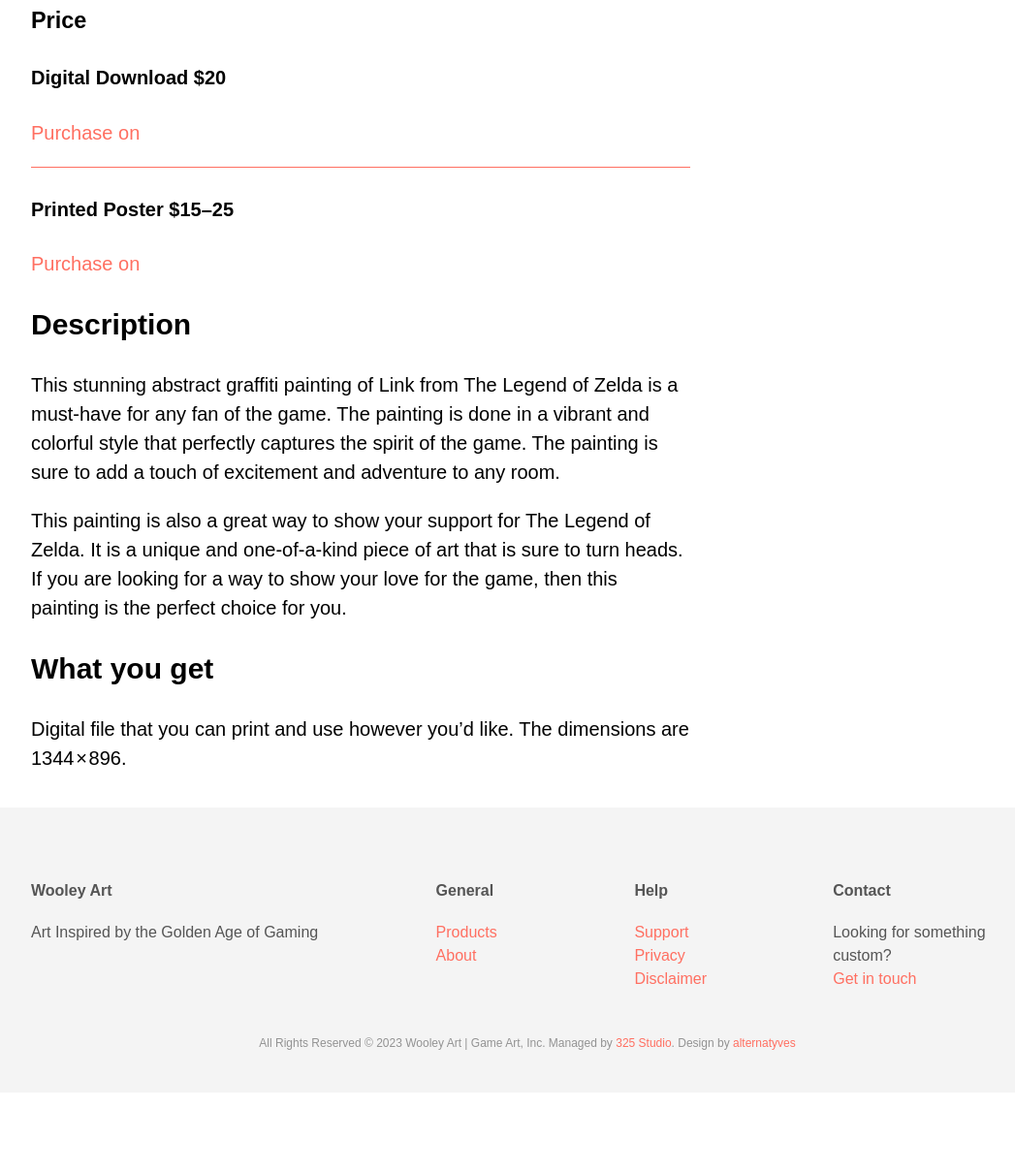
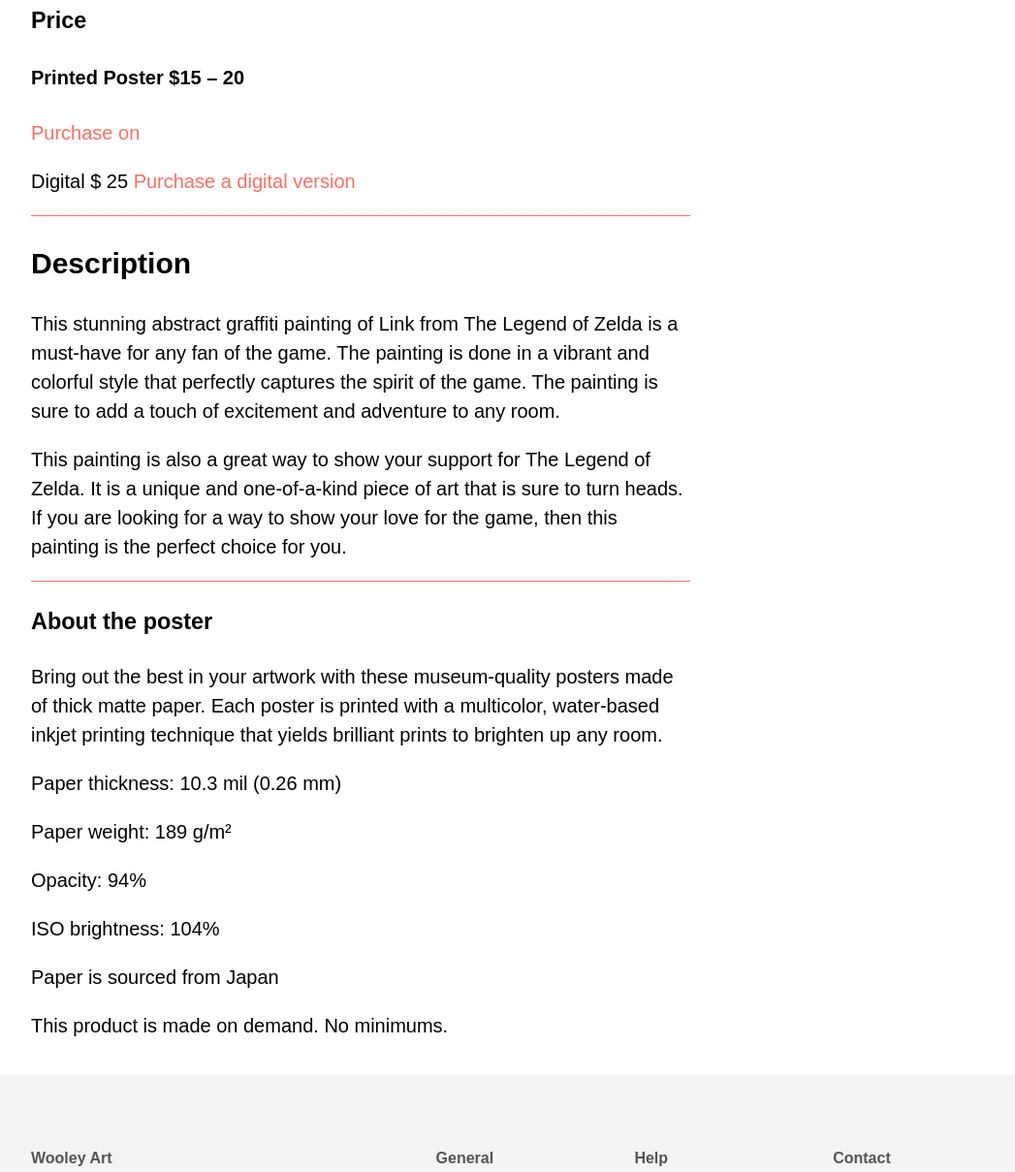
Before and after one commit to naccrat/wooley-art, a Jekyll site: the page built from _products/link-hero-of-hyrule.md, in a window 1280 px wide and 1400 px high, scrolled down 642 px. Shown: the part 191-1400 px from the top of the window at 97% size, without its empty margins (96-1143 px from the left). Built offline with Jekyll 4.4.1, drawn with Linux system fonts in a browser that asks for light colours; before the commit the page ends 1960 px from its top, so only the background shows below that.

Commit message:
link page changes

```diff
--- a/_products/link-hero-of-hyrule.md
+++ b/_products/link-hero-of-hyrule.md
@@ -2,33 +2,47 @@
 title: The Hero of Hyrule
 layout: product
 software:
-cat: Legand of Zelda, Digital file
+cat: Legand of Zelda, Poster, Digital
 description_markdown: >-
   Stunning abstract graffiti painting of Link from The Legend of Zelda.
 date: 2023-05-20 11:48:06 +0100
 last_modified_at: '2023-05-20'
 id: soon-jekyll
-price: 20
-price_print: 15–25
+price: 15 – 20
+price_digital: 25
 text-button: Purchase on
 image: /images/the-hero-of-hyrule-thumbnail.png
 ---
 <a href="https://wooley.gumroad.com/l/linkHeroHyrule" class="no-underline pv2 grow db"><img class="w-100" src="{{site.baseurl}}/images/the-hero-of-hyrule-mock.png"></a>
 
 ### Price
-<h4 itemprop="priceCurrency" content="USD">Digital Download $<span itemprop="price" content="{{ page.price }}">{{ page.price }}</span></h4>
-
-{% include gumroad-overlay.html id="linkHeroHyrule" %}
-<hr>
-<h4 itemprop="priceCurrency" content="USD">Printed Poster $<span itemprop="price" content="{{ page.price }}">{{ page.price_print }}</span></h4>
+<h4 itemprop="priceCurrency" content="USD">Printed Poster $<span itemprop="price" content="{{ page.price }}">{{ page.price }}</span></h4>
 
 {% include gumroad-overlay.html id="Link-The-Hero-of-Hyrule-Printed-Poster" %}
 
+<p itemprop="priceCurrency" content="USD">Digital $
+  <span itemprop="price" content="{{ page.price_digital }}">{{ page.price_digital }}</span>
+  <a href="https://wooley.gumroad.com/l/linkHeroHyrule">Purchase a digital version</a>
+</p>
+<hr>
 ## Description
 This stunning abstract graffiti painting of Link from The Legend of Zelda is a must-have for any fan of the game. The painting is done in a vibrant and colorful style that perfectly captures the spirit of the game. The painting is sure to add a touch of excitement and adventure to any room.
 
 This painting is also a great way to show your support for The Legend of Zelda. It is a unique and one-of-a-kind piece of art that is sure to turn heads. If you are looking for a way to show your love for the game, then this painting is the perfect choice for you.
 
-## What you get
+<hr>
 
-Digital file that you can print and use however you'd like. The dimensions are 1344 × 896.
+### About the poster
+Bring out the best in your artwork with these museum-quality posters made of thick matte paper. Each poster is printed with a multicolor, water-based inkjet printing technique that yields brilliant prints to brighten up any room.
+
+Paper thickness: 10.3 mil (0.26 mm)
+
+Paper weight: 189 g/m²
+
+Opacity: 94%
+
+ISO brightness: 104%
+
+Paper is sourced from Japan
+
+This product is made on demand. No minimums.
```
Also changed, not shown: Gemfile.lock.
